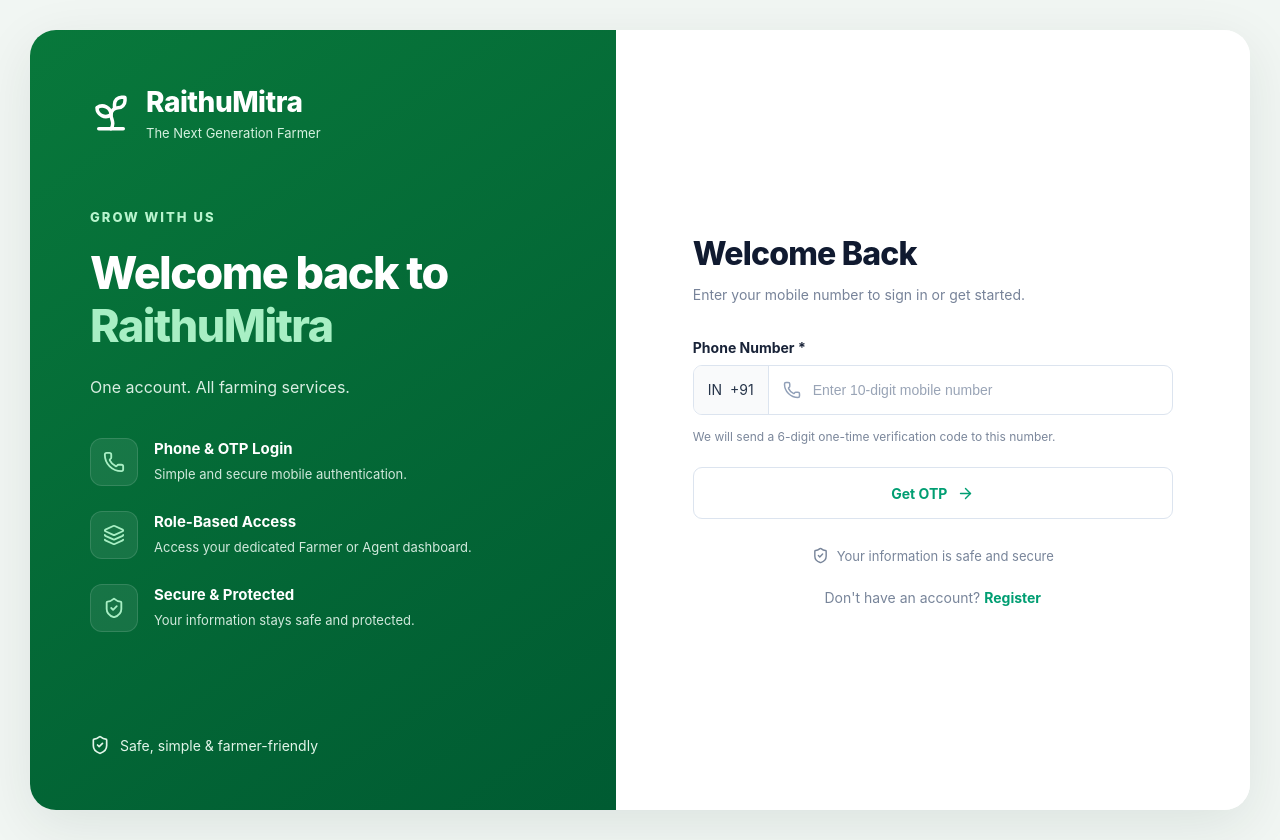
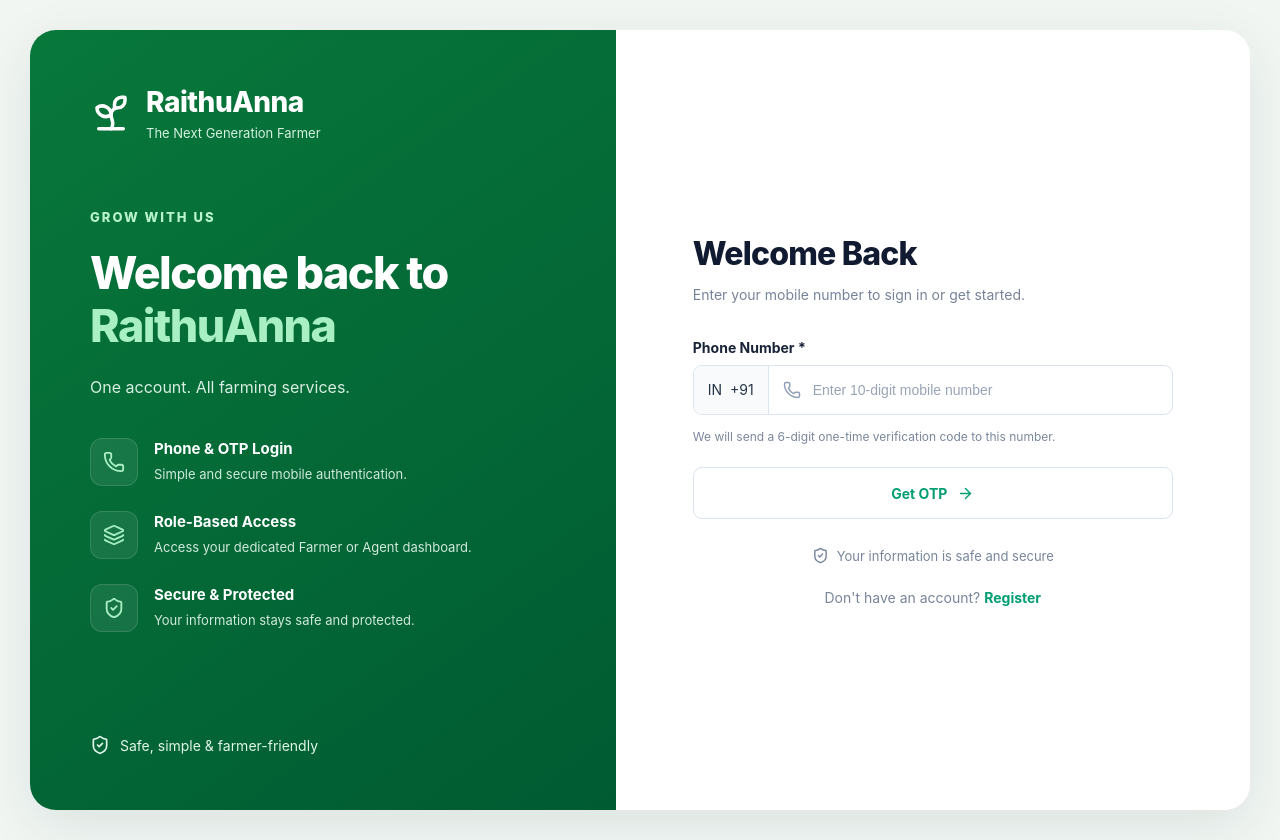
Before and after one commit to himaja44/RaithuAnna, a React app: page /login in a window 1280 px wide. Built offline with nearby package versions, Linux system fonts and the light colour scheme; the HTML template or start-up script is replaced by a standard one.

Commit message:
Improve login and registration UI design

```diff
--- a/src/App.jsx
+++ b/src/App.jsx
@@ -325,7 +325,7 @@ function Support() {
         </div>
 
         <a href="/register" className="banner-button">
-          Join RaithuMitra Today →
+          Join RaithuAnna Today →
         </a>
       </section>
 
@@ -364,7 +364,7 @@ function Footer() {
         <div className="brand">
           <span className="brand-icon">🌿</span>
           <span>
-            <strong>RaithuMitra</strong>
+            <strong>RaithuAnna</strong>
             <small>The Next Generation Farmer</small>
           </span>
         </div>
--- a/src/components/Auth/Auth.jsx
+++ b/src/components/Auth/Auth.jsx
@@ -116,7 +116,7 @@ export default function Auth({ initialMode = "login" }) {
             <Sprout size={42} strokeWidth={2} />
 
             <div>
-              <h2>RaithuMitra</h2>
+              <h2>RaithuAnna</h2>
               <span>The Next Generation Farmer</span>
             </div>
           </div>
@@ -138,7 +138,7 @@ export default function Auth({ initialMode = "login" }) {
                 <>
                   Welcome back to
                   <br />
-                  <span>RaithuMitra</span>
+                  <span>RaithuAnna</span>
                 </>
               )}
             </h1>
@@ -197,7 +197,7 @@ export default function Auth({ initialMode = "login" }) {
 
             <div className="auth-mobile-brand">
               <Sprout size={34} color="#078638" />
-              <h2>RaithuMitra</h2>
+              <h2>RaithuAnna</h2>
             </div>
 
             <h2 className="auth-heading">
@@ -208,7 +208,7 @@ export default function Auth({ initialMode = "login" }) {
 
             <p className="auth-description">
               {mode === "register"
-                ? "Start your journey with RaithuMitra."
+                ? "Start your journey with RaithuAnna."
                 : "Enter your mobile number to sign in or get started."}
             </p>
 
@@ -314,7 +314,7 @@ export default function Auth({ initialMode = "login" }) {
                   />
 
                   <span>
-                    I agree to RaithuMitra{" "}
+                    I agree to RaithuAnna{" "}
                     <a href="/terms" target="_blank" rel="noreferrer">
                       Terms of Service
                     </a>{" "}
```
